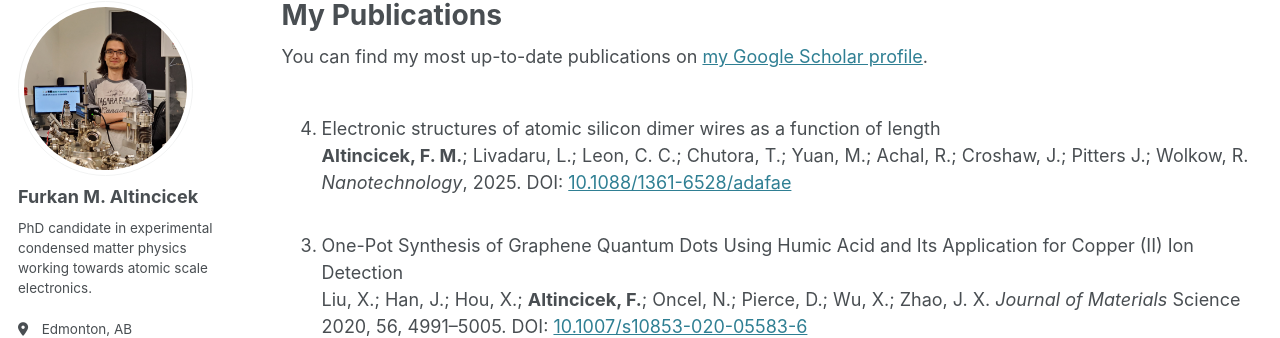
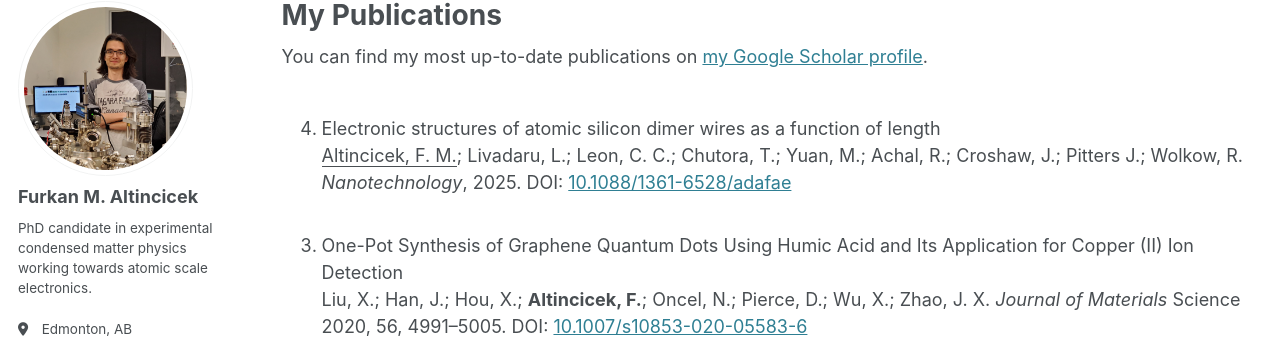
Before and after one commit to faltincicek/faltincicek.github.io, a Jekyll site: the page built from _pages/publications.html, in a window 1280 px wide. Shown: the part 105-443 px from the top of the page. Built offline with Jekyll 4.4.1, drawn with Linux system fonts in a browser that asks for light colours; some web fonts are replaced.

```diff
--- a/_pages/publications.html
+++ b/_pages/publications.html
@@ -10,7 +10,7 @@ You can find my most up-to-date publications on <a href="https://scholar.google.
 <ol reversed>
 
   <li>Electronic structures of atomic silicon dimer wires as a function of length<br>
-<b>Altincicek, F. M.</b>; Livadaru, L.; Leon, C. C.; Chutora, T.; Yuan, M.; Achal, R.; Croshaw, J.; Pitters J.; Wolkow, R. <i>Nanotechnology</i>, 2025. DOI: <a href="https://doi.org/10.1088/1361-6528/adafae">10.1088/1361-6528/adafae</a><br><br>
+<u>Altincicek, F. M.</u>; Livadaru, L.; Leon, C. C.; Chutora, T.; Yuan, M.; Achal, R.; Croshaw, J.; Pitters J.; Wolkow, R. <i>Nanotechnology</i>, 2025. DOI: <a href="https://doi.org/10.1088/1361-6528/adafae">10.1088/1361-6528/adafae</a><br><br>
 </li>
 
   <li>One-Pot Synthesis of Graphene Quantum Dots Using Humic Acid and Its Application for Copper (II) Ion Detection<br>
```
